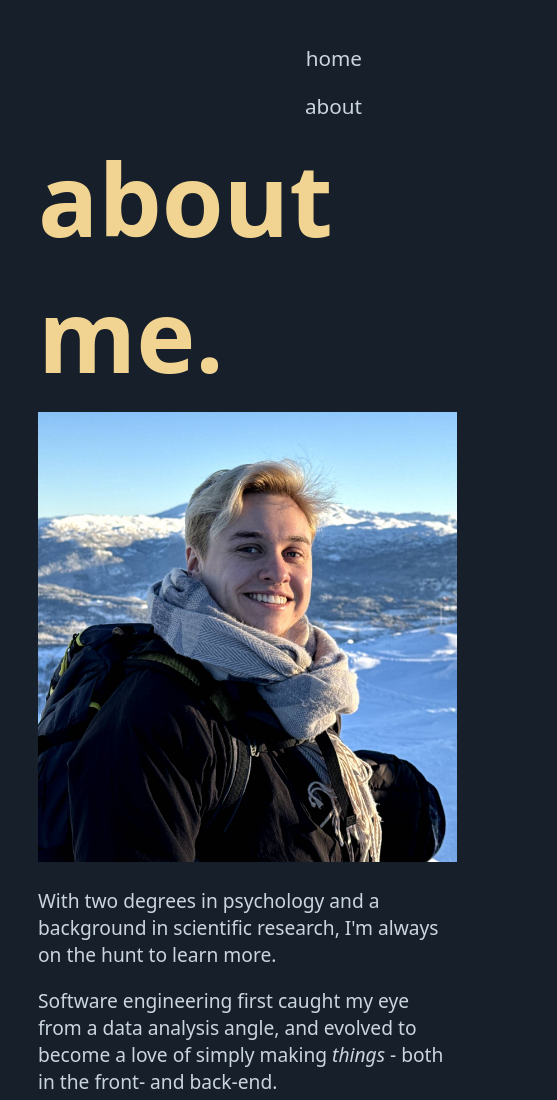
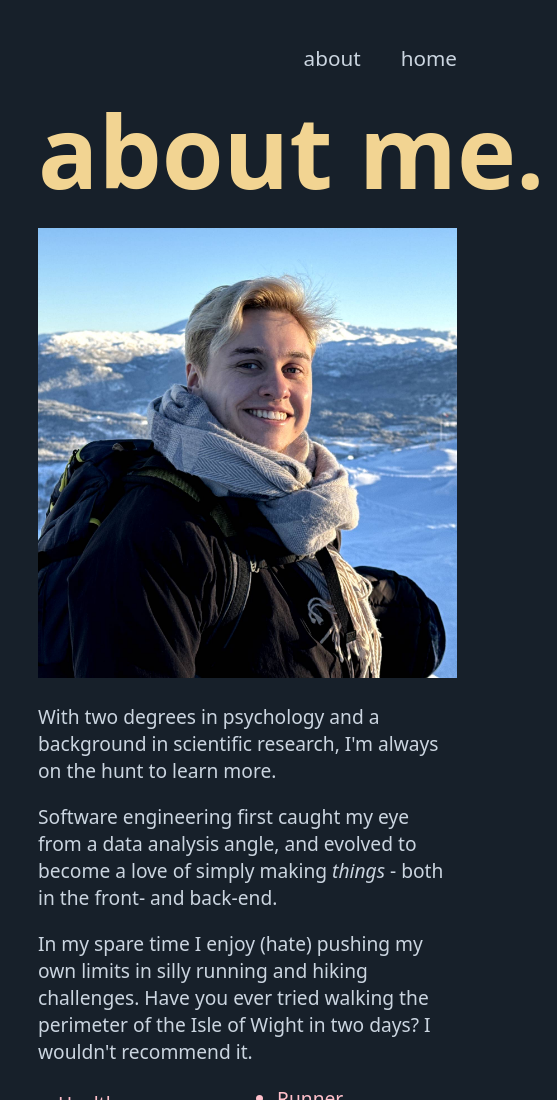
Before and after one commit to Alekssaunders/portfolio-website, an Astro site: page /about in a window 390 px wide. Shown: the top 1100 px of the page, 557 px wide, since content can reach past the window. Built offline with nearby package versions, Linux system fonts and the light colour scheme; Astro itself is replaced by a stand-in of ours.

Commit message:
small changes for mobile

```diff
--- a/src/components/NavBar/NavBar.astro
+++ b/src/components/NavBar/NavBar.astro
@@ -55,10 +55,6 @@ const navbar = [
         .navLink {
             padding: var(--spacer-l);
         }
-
-        .navLinkContainer {
-            grid-column: 2 / 3;
-        }
     }
 
 </style>
--- a/src/layouts/Page.css
+++ b/src/layouts/Page.css
@@ -48,7 +48,7 @@
 
 @media only screen and (max-width: 805px) {
   .pageContainerTemplate {
-    grid-template-columns: 1fr 1fr;
+    grid-template-columns: min-content;
     grid-template-rows: max-content max-content 1fr;
   }
 
```
